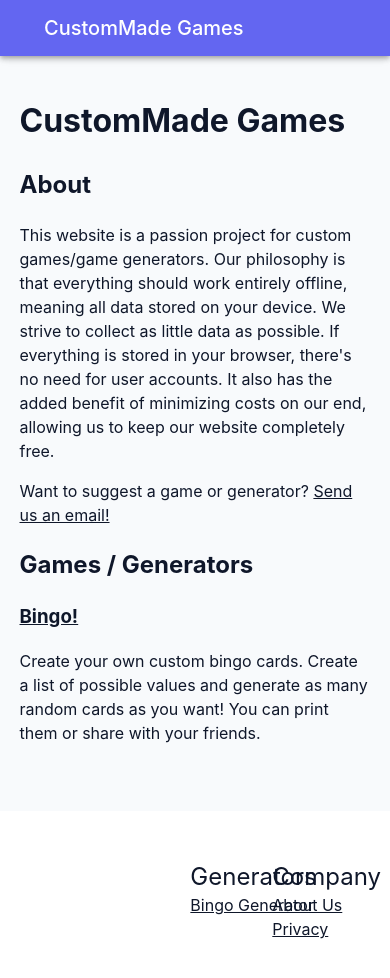
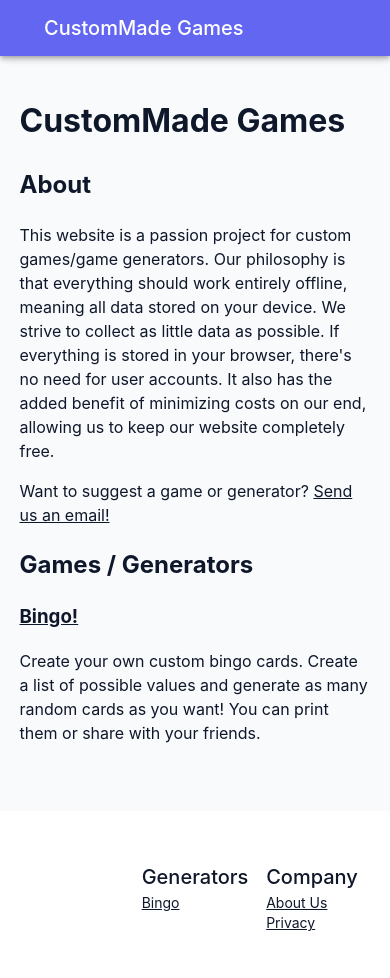
Before and after one commit to hagensv-web/games, a Next.js app: page / in a window 390 px wide. Shown: the top 978 px of the page. Built offline with nearby package versions, Linux system fonts and the light colour scheme; some icons are missing; what @mui/material-nextjs would draw is missing.

Commit message:
fix mobile layout

```diff
--- a/src/components/Footer.tsx
+++ b/src/components/Footer.tsx
@@ -16,21 +16,21 @@ export default function Footer(){
             <Spacer height="50px" />
             <Grid container>
                 <Grid size={"grow"}></Grid>
-                <Grid size={2} display="flex" justifyContent="center">
+                <Grid size={{ xs: 4, md: 2}} display="flex" justifyContent="center">
                     <Stack direction={"column"}>
-                    <Typography variant="h5">
+                    <Typography variant="h6">
                         Generators
                     </Typography>
-                    <Link href={"/bingo"}>Bingo Generator</Link>
+                    <Typography variant="body2"><Link href={"/bingo"}>Bingo</Link></Typography>
                     </Stack>
                 </Grid>
-                <Grid size={3} display="flex" justifyContent="center">
+                <Grid size={{ xs: 4, md: 3}} display="flex" justifyContent="center">
                     <Stack direction={"column"}>
-                    <Typography variant="h5">
+                    <Typography variant="h6">
                         Company
                     </Typography>
-                    <Link href={"/"}>About Us</Link>
-                    <Link href={"/company/privacy"}>Privacy</Link>
+                    <Typography variant="body2"><Link href={"/"}>About Us</Link></Typography>
+                    <Typography variant="body2"><Link href={"/company/privacy"}>Privacy</Link></Typography>
                     </Stack>
                 </Grid>
             </Grid>
```
